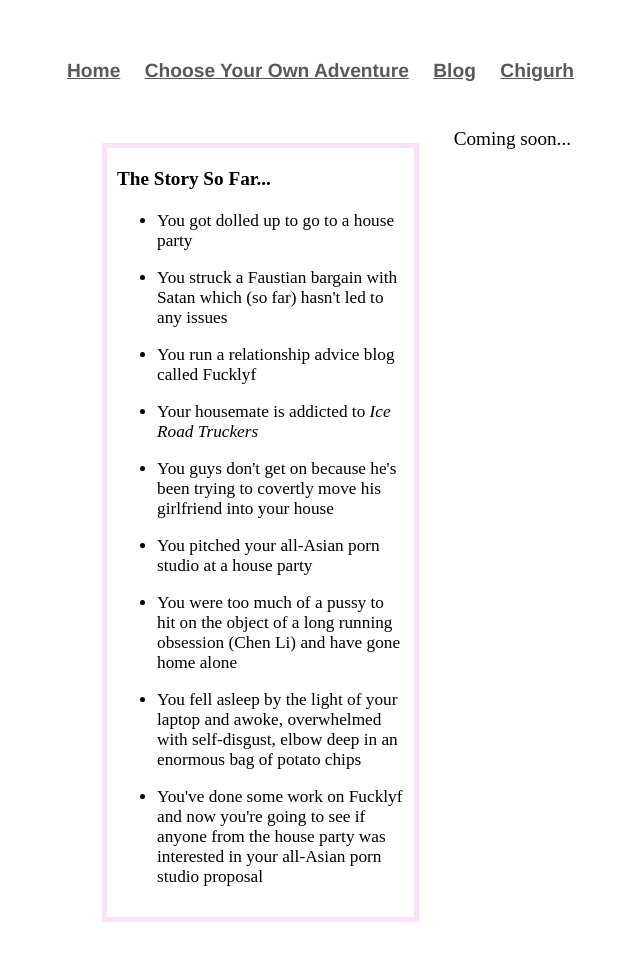
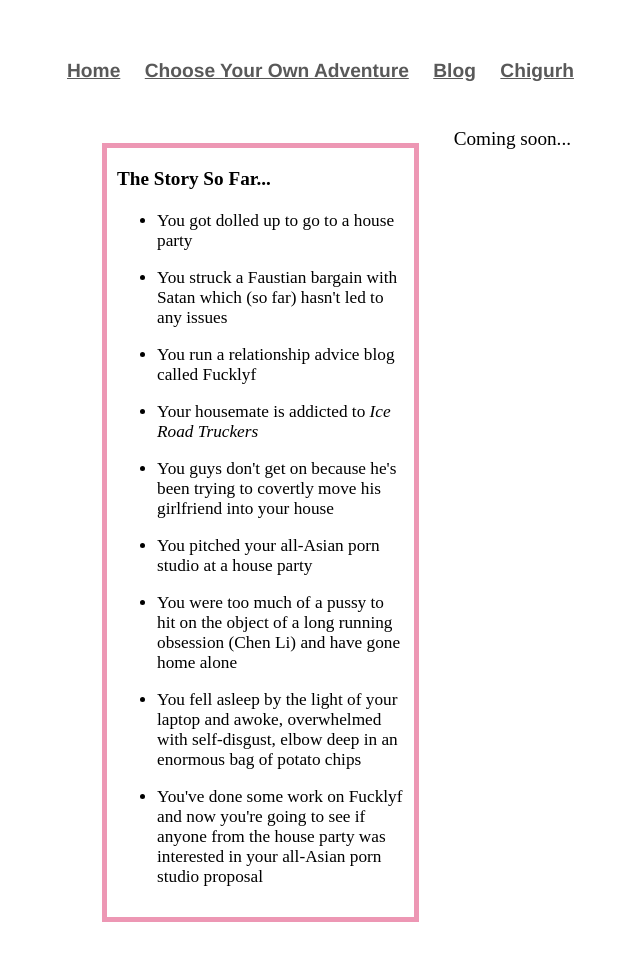
Before and after one commit to Pinelife/pinelife.github.io, a Jekyll site: the page Hellhole/Room10.html, which Jekyll copies as it is, in a window 1280 px wide. Shown: the whole page, without its empty margins (125-765 px from the left). Built offline with Jekyll 4.4.1, drawn with Linux system fonts in a browser that asks for light colours.

Commit message:
Update main.css

```diff
--- a/css/main.css
+++ b/css/main.css
@@ -101,7 +101,7 @@ ol li {
     left:0;
     top:92px;
     width: 178px;*/
-    outline: #f9e3f6 solid thick;
+    outline: #ed97b4 solid thick;
     padding-right: 10px;
     padding-left: 10px;
     width: 32%;
```
